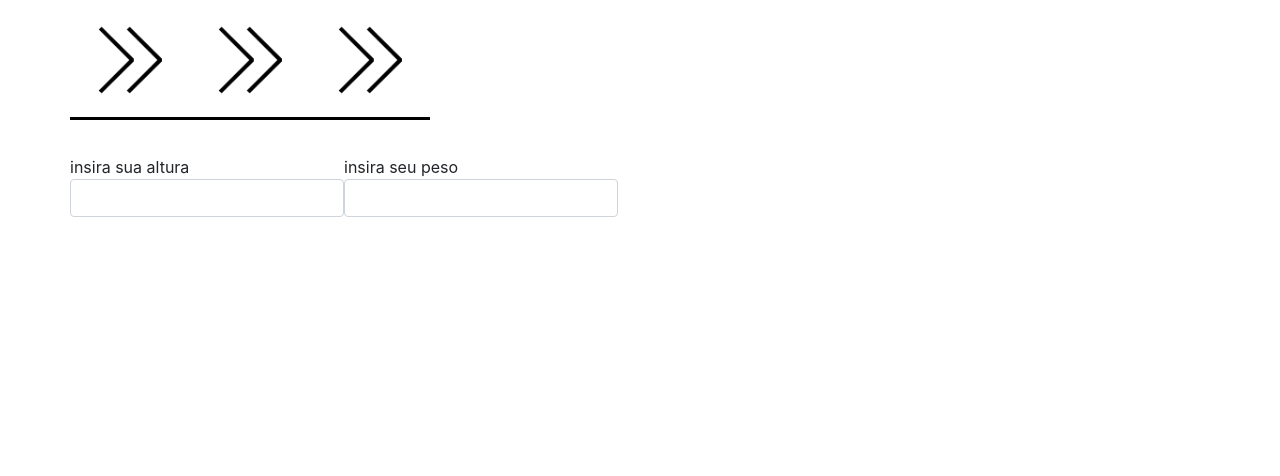
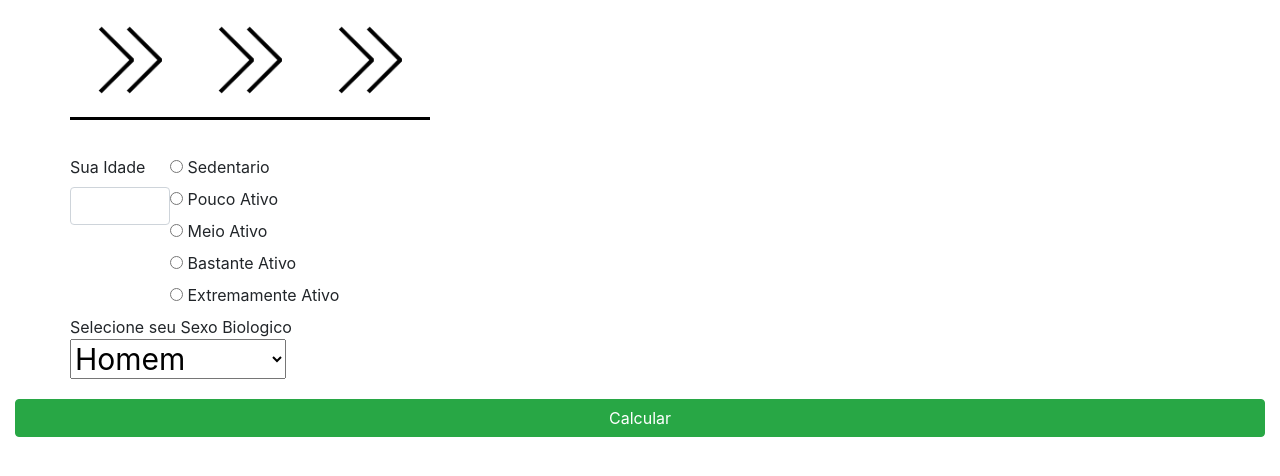
Before and after one commit to DiegoDarkHeart/AppMetabolismoBasal, a website: page www/index.html in a window 1280 px wide. Drawn offline with Linux system fonts and the light colour scheme; files whose address does not match are found by name.

Commit message:
Implementação dos botões radio

```diff
--- a/www/css/style.css
+++ b/www/css/style.css
@@ -10,3 +10,21 @@
   border-color: black;
   margin-bottom: 35px;
 }
+
+h4{
+  margin-top: 15px;
+}
+select{
+  width: 60%;
+  height: 40px;
+  font-size: 30px;
+}
+button{
+  margin-top: 20px;
+}
+input.form-control{
+  width: 100px;
+}
+.col-xs-6{
+
+}
--- a/www/index.html
+++ b/www/index.html
@@ -34,14 +34,45 @@
     </div>
 
     <div class="row">
-      <div class="col-xs-5">
-        insira sua altura
-       <input class="form-control" id="focusedInput" type="text" >
+      <div class="col-xs-6">
+        <label>Sua Idade</label>
+       <input class="form-control" type="text" >
       </div>
-      <div class="col-xs-5">
-        insira seu peso
-       <input class="form-control" id="focusedInput" type="text" >
+
+      <div class="col-xs-6">
+       <form>
+          <div class="radio">
+           <label><input type="radio" name="optradio" value="1"> Sedentario</label>
+         </div>
+        <div class="radio">
+          <label><input type="radio" name="optradio" value="2"> Pouco Ativo</label>
+          </div>
+          <div class="radio">
+           <label><input type="radio" name="optradio" value="3"> Meio Ativo</label>
+         </div>
+         <div class="radio">
+           <label><input type="radio" name="optradio" value="4"> Bastante Ativo</label>
+         </div>
+         <div class="radio">
+           <label><input type="radio" name="optradio" value="5"> Extremamente Ativo</label>
+         </div>
+        </form>
       </div>
+    </div>
+
+    <div class="row linha">
+      <div class="col-xs-12">
+      Selecione seu Sexo Biologico
+        <select>
+          <option value="h">Homem</option>
+          <option value="m">Mulher</option>
+        </select>
+      </div>
+    </div>
+
+  </div class="row">
+    <div class="col-md-12">
+      <button class="btn btn-success btn-block " id="btnFinalisar">Calcular</button>
     </div>
   </div>
 </body>
```
